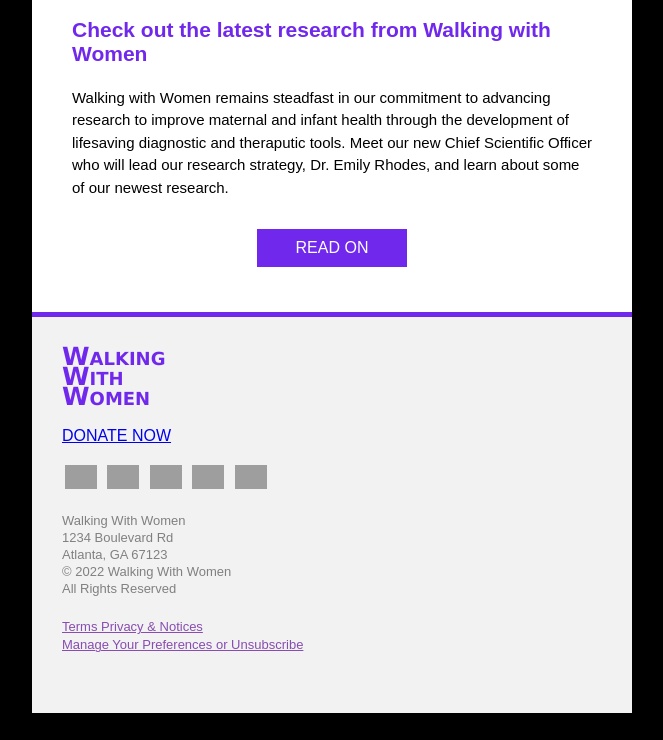
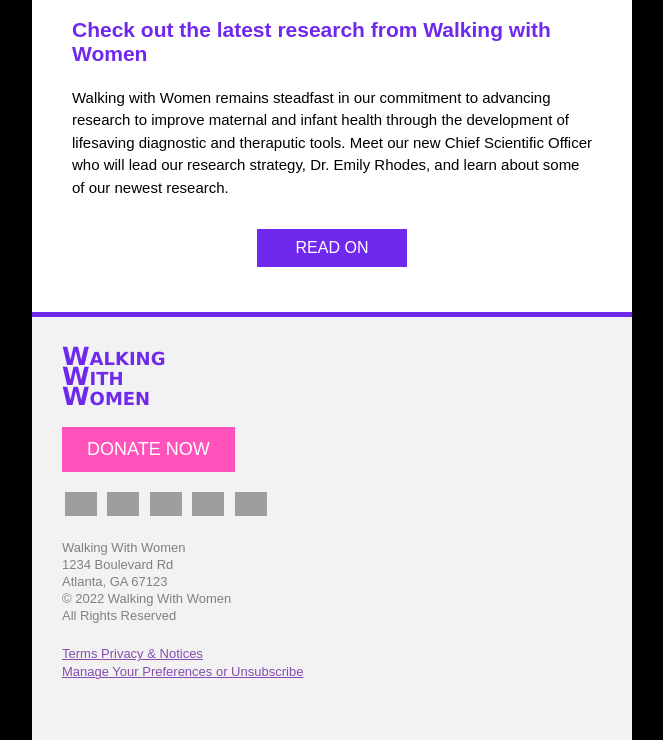
Before and after one commit to NicholasWBell/newsletter_WWW, a plain HTML site: page index.html in a window 1280 px wide. Shown: the part 2766-3506 px from the top of the page, without its empty margins (308-971 px from the left). Before the commit the page ends 3479 px from the top, so only its background shows below. Drawn offline with Linux system fonts and the light colour scheme; grey boxes are pictures that could not be loaded.

Commit message:
Donate CTA css

```diff
--- a/index.html
+++ b/index.html
@@ -23,6 +23,14 @@
       }
       .logo_detail {
         font-size: 25px;
+      }
+      .donate_now {
+        display: inline-block;
+        background: #FF52BA;
+        color: white;
+        padding: 12px 25px;
+        font-size: 18px;
+        text-decoration: none;
       }
       .month {
         display: inline-block;
```
